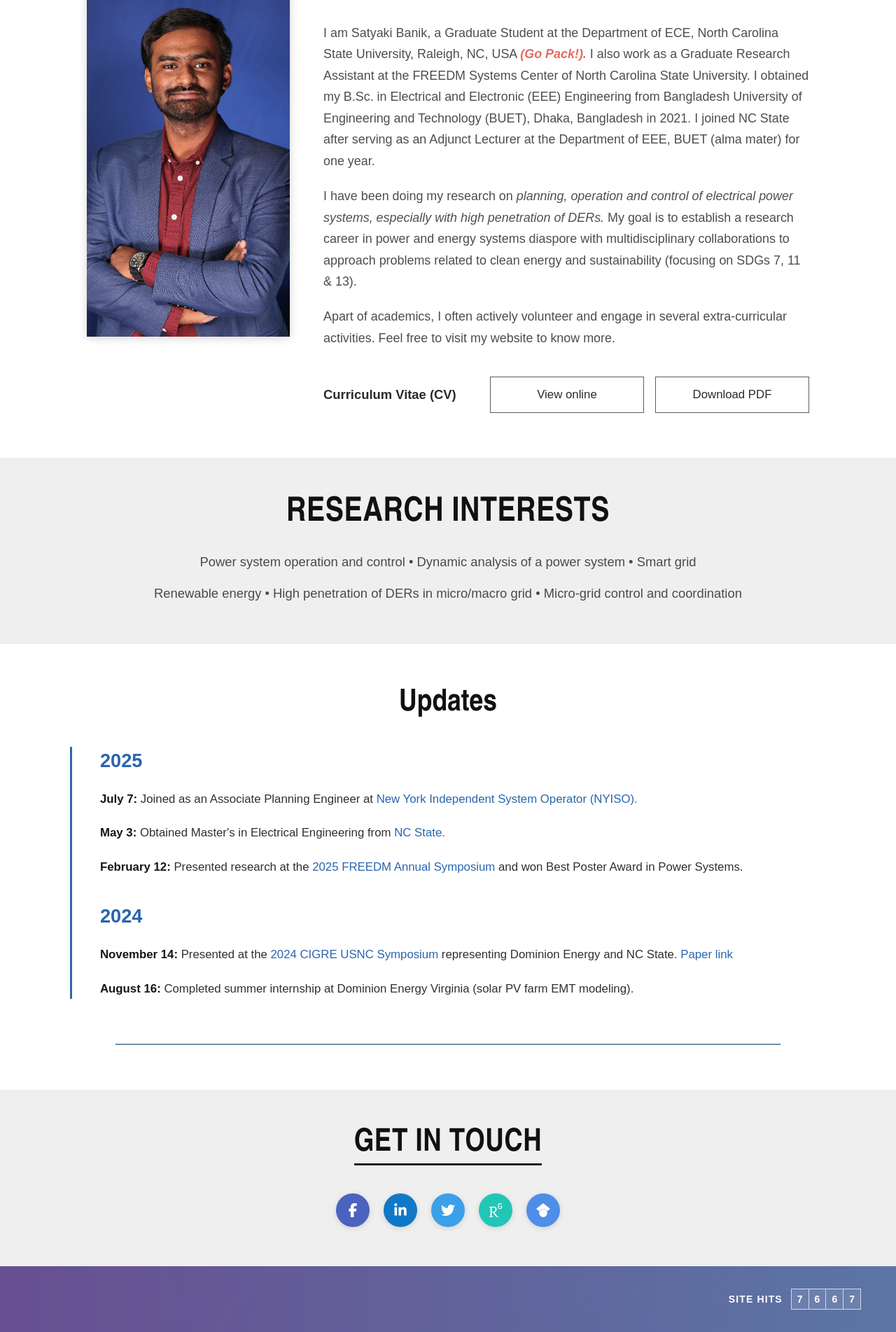
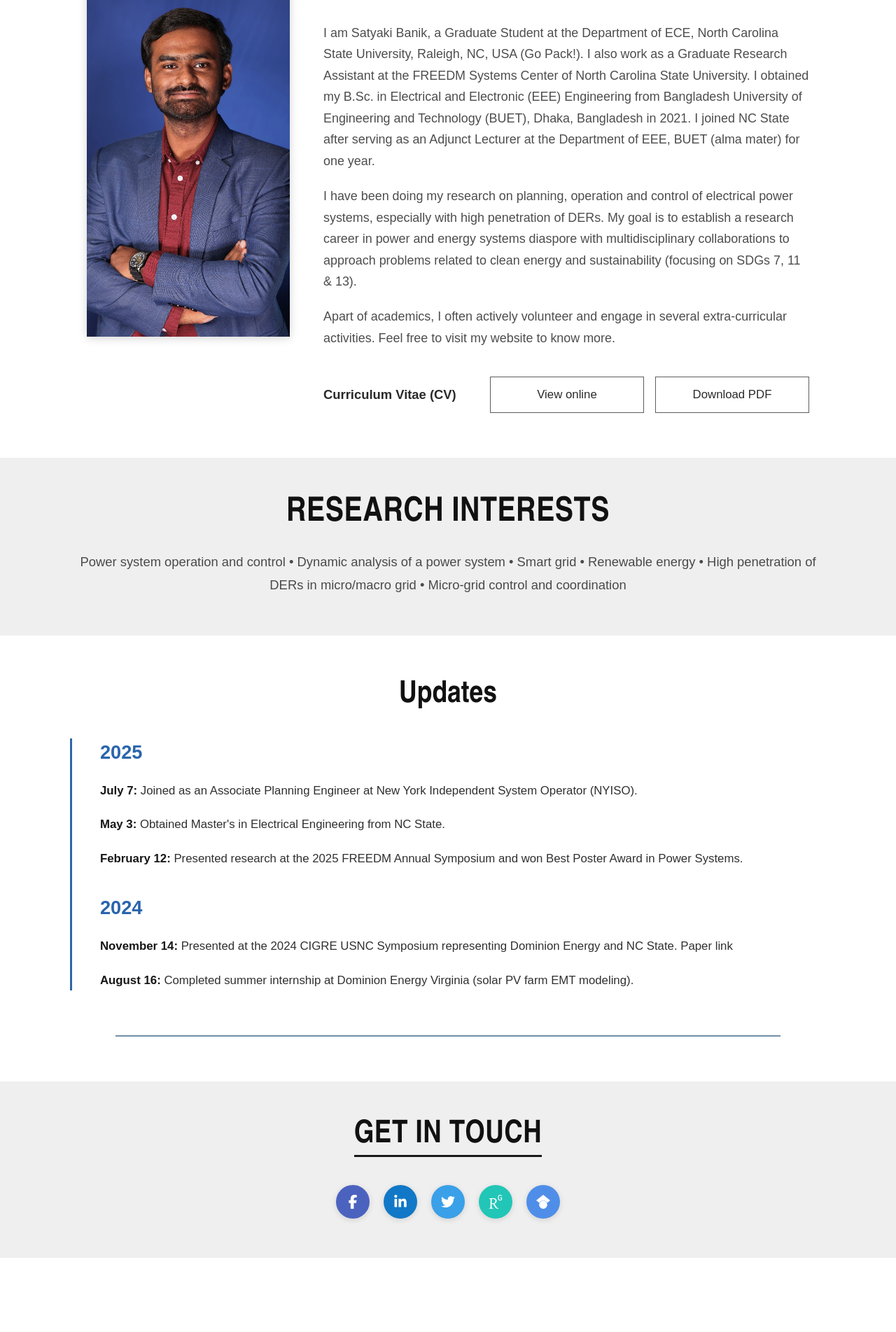
Before and after one commit to injaamam/hasib-portfolio, a Next.js app in the folder frontend/: page /home in a window 1280 px wide. Shown: the part 656-2559 px from the top of the page at 70% size. After the commit the page ends 2453 px from the top, so only its background shows below. Built offline with nearby package versions, Linux system fonts and the light colour scheme.

Commit message:
homePage done

```diff
--- a/frontend/src/app/home/page.js
+++ b/frontend/src/app/home/page.js
@@ -11,87 +11,13 @@ const socialBadgeStyles = {
   "Google Scholar": { color: "#4f8ee8", icon: SiGooglescholar },
 };
 
-function renderStyledText(text, highlights = []) {
-  return highlights.reduce((nodes, item, itemIndex) => {
-    return nodes.flatMap((node, nodeIndex) => {
-      if (typeof node !== "string") {
-        return [node];
-      }
-
-      const parts = node.split(item.text);
-      if (parts.length === 1) {
-        return [node];
-      }
-
-      return parts.flatMap((part, partIndex) => {
-        if (partIndex === parts.length - 1) {
-          return [part];
-        }
-
-        return [
-          part,
-          <span
-            key={`${item.text}-${itemIndex}-${nodeIndex}-${partIndex}`}
-            className={item.className}
-          >
-            {item.text}
-          </span>,
-        ];
-      });
-    });
-  }, [text]);
-}
-
-function renderHelloParagraph(paragraph, index) {
-  if (index === 0) {
-    return renderStyledText(paragraph, [
-      { text: "(Go Pack!).", className: "font-semibold italic text-[#e56a61]" },
-    ]);
-  }
-
-  if (index === 1) {
-    return renderStyledText(paragraph, [
-      {
-        text: "planning, operation and control of electrical power systems, especially with high penetration of DERs.",
-        className: "italic text-[#4f4f4f]",
-      },
-    ]);
-  }
-
-  return paragraph;
-}
-
-function renderUpdateText(year, item) {
-  const highlightMap = {
-    "2025-July 7": ["New York Independent System Operator (NYISO)."],
-    "2025-May 3": ["NC State."],
-    "2025-February 12": ["2025 FREEDM Annual Symposium"],
-    "2024-November 14": ["2024 CIGRE USNC Symposium", "Paper link"],
-  };
-
-  const highlights = (highlightMap[`${year}-${item.date}`] ?? []).map((text) => ({
-    text,
-    className: "text-[#2a65ad]",
-  }));
-
-  return renderStyledText(item.text, highlights);
-}
-
 export default function HomePage() {
-  const { hero, hello, cv, researchInterests, updates, footer } = home;
-  const getInTouch = contact.getInTouch;
-  const socialBadges = getInTouch.socialLinks ?? [];
-  const interestRows = [
-    researchInterests.list.slice(0, 3).join(" • "),
-    researchInterests.list.slice(3).join(" • "),
-  ];
-
   return (
     <div className="bg-[#f5f5f2] text-[#262626]">
       <section
         className="relative min-h-[420px] overflow-hidden sm:min-h-[500px] lg:min-h-[560px]"
         style={{
-          backgroundImage: `linear-gradient(rgba(0, 0, 0, 0.42), rgba(0, 0, 0, 0.42)), url("${hero.heroImage}")`,
+          backgroundImage: `linear-gradient(rgba(0, 0, 0, 0.42), rgba(0, 0, 0, 0.42)), url("${home.hero.heroImage}")`,
           backgroundPosition: "center center",
           backgroundSize: "cover",
         }}
@@ -105,7 +31,7 @@ export default function HomePage() {
                   '"Arial Narrow", "Roboto Condensed", "Helvetica Neue", Arial, sans-serif',
               }}
             >
-              {hero.title}
+              {home.hero.title}
             </h1>
             <div className="mx-auto mt-5 h-[8px] w-full max-w-[610px] bg-[#56708a] lg:mr-0" />
             <p
@@ -115,7 +41,7 @@ export default function HomePage() {
                   '"Arial Narrow", "Roboto Condensed", "Helvetica Neue", Arial, sans-serif',
               }}
             >
-              {hero.subtitle}
+              {home.hero.subtitle}
             </p>
           </div>
         </div>
@@ -126,7 +52,7 @@ export default function HomePage() {
           <div className="grid items-start gap-10 md:grid-cols-[240px_1fr] lg:grid-cols-[290px_1fr] lg:gap-12">
             <div className="mx-auto w-full max-w-[290px]">
               <img
-                src={hero.portraitImage}
+                src={home.hero.portraitImage}
                 alt="Portrait of Satyaki Banik"
                 className="block h-auto w-full object-cover shadow-[0_2px_12px_rgba(0,0,0,0.18)]"
               />
@@ -141,21 +67,21 @@ export default function HomePage() {
                     '"Arial Narrow", "Roboto Condensed", "Helvetica Neue", Arial, sans-serif',
                 }}
               >
-                {hello.heading}
+                {home.hello.heading}
               </h2>
 
               <div className="mt-6 space-y-5 text-[1.04rem] leading-[1.7] text-[#4d4d4d] sm:text-[1.12rem]">
-                {hello.paragraphs.map((paragraph, index) => (
-                  <p key={`${paragraph}-${index}`}>{renderHelloParagraph(paragraph, index)}</p>
-                ))}
+                {home.hello.paragraphs.map((paragraph) => {
+                  return <p key={paragraph}>{paragraph}</p>;
+                })}
               </div>
 
               <div className="mt-10 grid items-center gap-4 text-center md:grid-cols-[1fr_auto_auto] md:text-left">
                 <h3 className="text-[1.05rem] font-semibold text-[#2a2a2a] sm:text-[1.15rem]">
-                  {cv.heading}
+                  {home.cv.heading}
                 </h3>
 
-                {cv.links.map((link) => (
+                {home.cv.links.map((link) => (
                   <a
                     key={link.href}
                     href={link.href}
@@ -182,13 +108,11 @@ export default function HomePage() {
                 '"Arial Narrow", "Roboto Condensed", "Helvetica Neue", Arial, sans-serif',
             }}
           >
-            {researchInterests.heading}
+            {home.researchInterests.heading}
           </h2>
 
           <div className="mt-7 space-y-3 text-[1rem] leading-[1.8] text-[#4a4a4a] sm:text-[1.15rem]">
-            {interestRows.map((row) => (
-              <p key={row}>{row}</p>
-            ))}
+            <p>{home.researchInterests.list.join(" • ")}</p>
           </div>
         </div>
       </section>
@@ -202,26 +126,28 @@ export default function HomePage() {
                 '"Arial Narrow", "Roboto Condensed", "Helvetica Neue", Arial, sans-serif',
             }}
           >
-            {updates.heading}
+            {home.updates.heading}
           </h2>
 
           <div className="mt-10 border-l-[3px] border-[#2f67a6] pl-6 sm:pl-10">
             <div className="home-updates-scroll max-h-[360px] overflow-y-auto pr-4">
-              {updates.years.map((year) => (
+              {home.updates.years.map((year) => (
                 <div key={year.year} className="pb-9 last:pb-0">
                   <h3 className="text-[1.7rem] font-bold text-[#2a65ad]">
                     {year.year}
                   </h3>
 
                   <div className="mt-5 space-y-5 text-[1rem] leading-[1.7] text-[#303030] sm:text-[1.05rem]">
-                    {year.items.map((item) => (
-                      <p key={`${year.year}-${item.date}`}>
-                        <span className="font-bold text-[#161616]">
-                          {item.date}:
-                        </span>{" "}
-                        {renderUpdateText(year.year, item)}
-                      </p>
-                    ))}
+                    {year.items.map((item) => {
+                      return (
+                        <p key={item.text}>
+                          <span className="font-bold text-[#161616]">
+                            {item.date}:
+                          </span>{" "}
+                          {item.text}
+                        </p>
+                      );
+                    })}
                   </div>
                 </div>
               ))}
@@ -242,11 +168,11 @@ export default function HomePage() {
                 '"Arial Narrow", "Roboto Condensed", "Helvetica Neue", Arial, sans-serif',
             }}
           >
-            {getInTouch.heading}
+            {contact.getInTouch.heading}
           </h2>
 
           <div className="mt-10 flex flex-wrap items-center justify-center gap-4 sm:gap-5">
-            {socialBadges.map((badge) => {
+            {contact.getInTouch.socialLinks.map((badge) => {
               const badgeStyle = socialBadgeStyles[badge.label];
               const Icon = badgeStyle?.icon;
               const badgeClassName =
@@ -282,32 +208,6 @@ export default function HomePage() {
           </div>
         </div>
       </section>
-
-      <section
-        className="relative overflow-hidden px-6 py-8"
-        style={{
-          backgroundImage:
-            "linear-gradient(90deg, rgba(88, 61, 134, 0.9), rgba(66, 96, 152, 0.86)), radial-gradient(circle at 22% 18%, rgba(255,255,255,0.16) 0, transparent 22%), radial-gradient(circle at 70% 38%, rgba(255,255,255,0.1) 0, transparent 20%), repeating-linear-gradient(90deg, rgba(255,255,255,0.05) 0 2px, transparent 2px 90px), repeating-linear-gradient(0deg, rgba(255,255,255,0.045) 0 2px, transparent 2px 70px)",
-        }}
-      >
-        <div className="mx-auto flex max-w-[1180px] items-center justify-end">
-          <div className="flex items-center gap-3 text-white">
-            <span className="text-sm font-semibold uppercase tracking-[0.08em]">
-              {footer.siteHitsLabel}
-            </span>
-            <div className="flex overflow-hidden border border-white/70 bg-white/10">
-              {footer.siteHitDigits.map((digit, index) => (
-                <span
-                  key={`${digit}-${index}`}
-                  className="border-l border-white/70 px-2 py-1 text-sm font-bold text-white first:border-l-0"
-                >
-                  {digit}
-                </span>
-              ))}
-            </div>
-          </div>
-        </div>
-      </section>
     </div>
   );
 }
```
